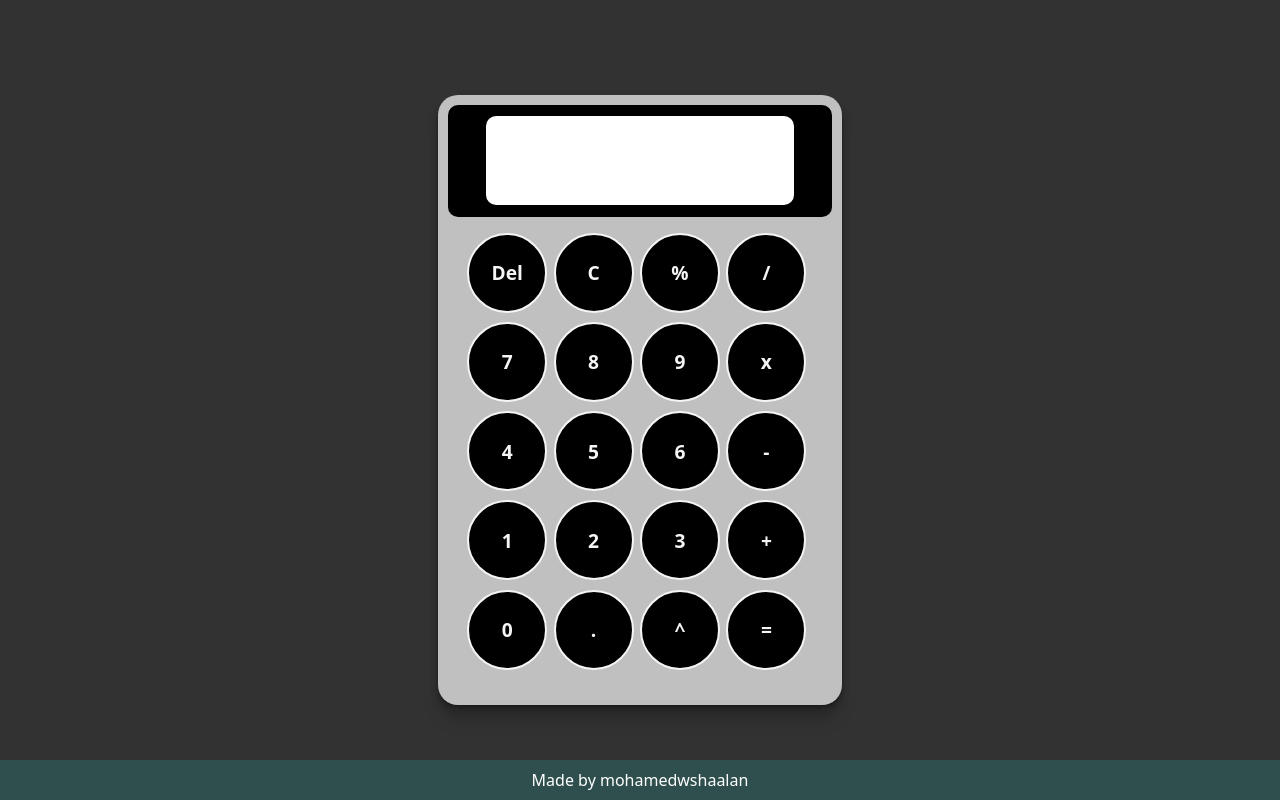
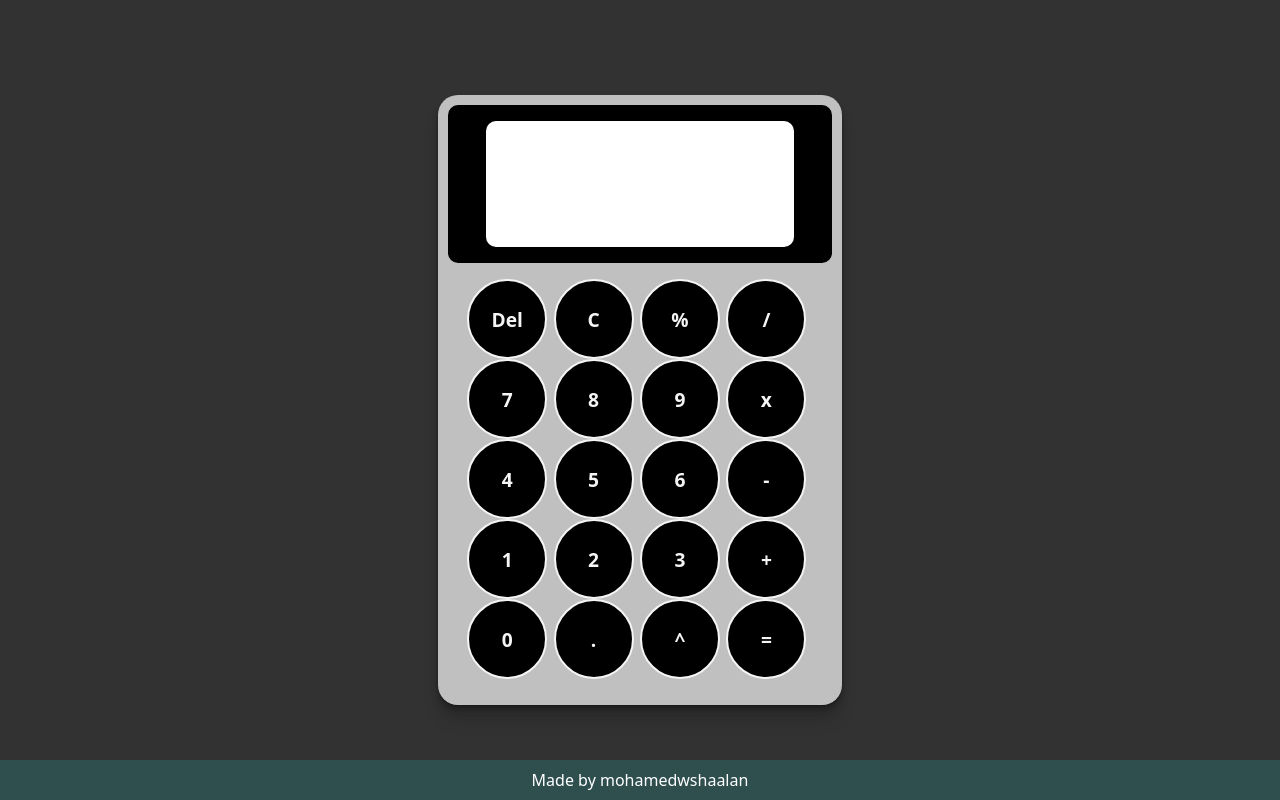
Before and after one commit to mohamedwshaalan/Calculator, a plain HTML site: page index.html in a window 1280 px wide. Drawn offline with Linux system fonts and the light colour scheme.

Commit message:
Changed calculator-div ratio

```diff
--- a/style.css
+++ b/style.css
@@ -41,15 +41,17 @@ body {
   align-items: center;
   background-color: black;
   width: 100%;
-  height: 20%;
+  height: 30%;
   border-radius: 10px;
 }
 
 .screen {
+  color: black;
   background-color: white;
   width: 80%;
   height: 80%;
   border-radius: 10px;
+  overflow: auto;
 }
 
 button {
@@ -70,7 +72,7 @@ button {
   grid-template-columns: repeat(4, 1fr);
   width: 90%;
   padding: 0px;
-  height: 80%;
+  height: 70%;
   padding: 1rem;
 }
 
```
